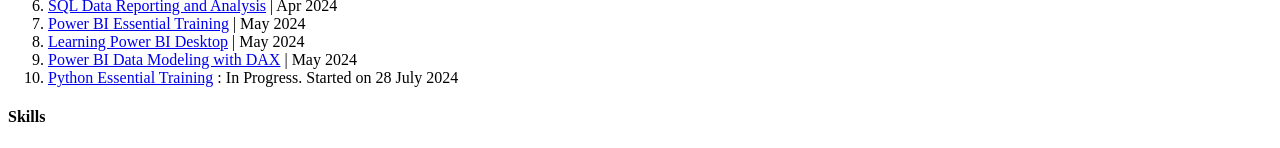
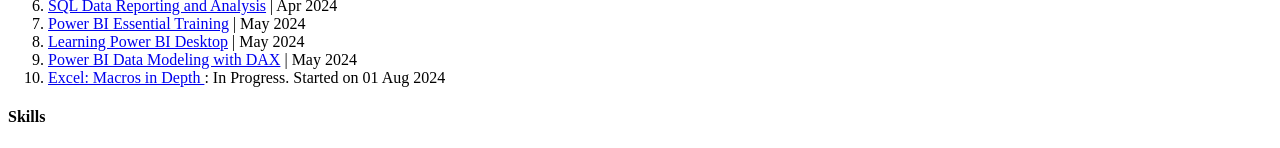
Before and after one commit to E-BhawnaSingh/Analyst-Resume, a plain HTML site: page index.html in a window 1280 px wide. Shown: the part 953-1101 px from the top of the page. Drawn offline with Linux system fonts and the light colour scheme.

Commit message:
Update index.html

```diff
--- a/index.html
+++ b/index.html
@@ -65,8 +65,8 @@
                 Learning Power BI Desktop</a> | May 2024 </li>
             <li> <a href= "https://www.linkedin.com/learning/certificates/835f51f1d00d7066e2da62488f891e217a7334ab6beb35cf4dd2171cc67a7235">
                 Power BI Data Modeling with DAX</a> | May 2024 </li>
-            <li><a href="https://www.linkedin.com/learning/python-essential-training-18764650/getting-started-with-python">
-                Python Essential Training</a> : In Progress. Started on 28 July 2024</li>
+            <li><a href="https://www.linkedin.com/learning/excel-macros-in-depth/automating-your-work-with-excel-macros?resume=false">
+                Excel: Macros in Depth </a> : In Progress. Started on 01 Aug 2024</li>
         </ol>
 
         <h4>Skills</h4>
```
